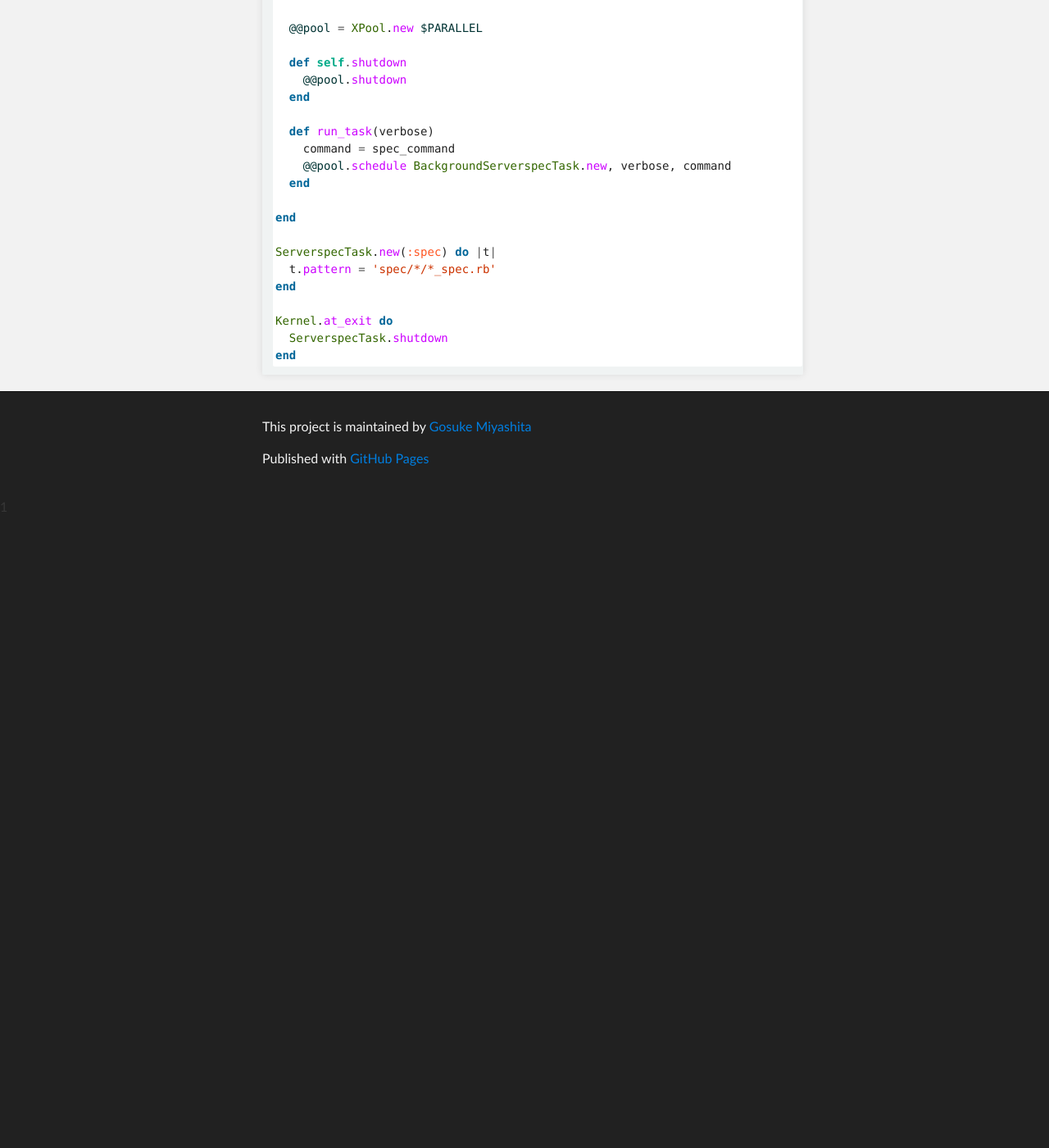
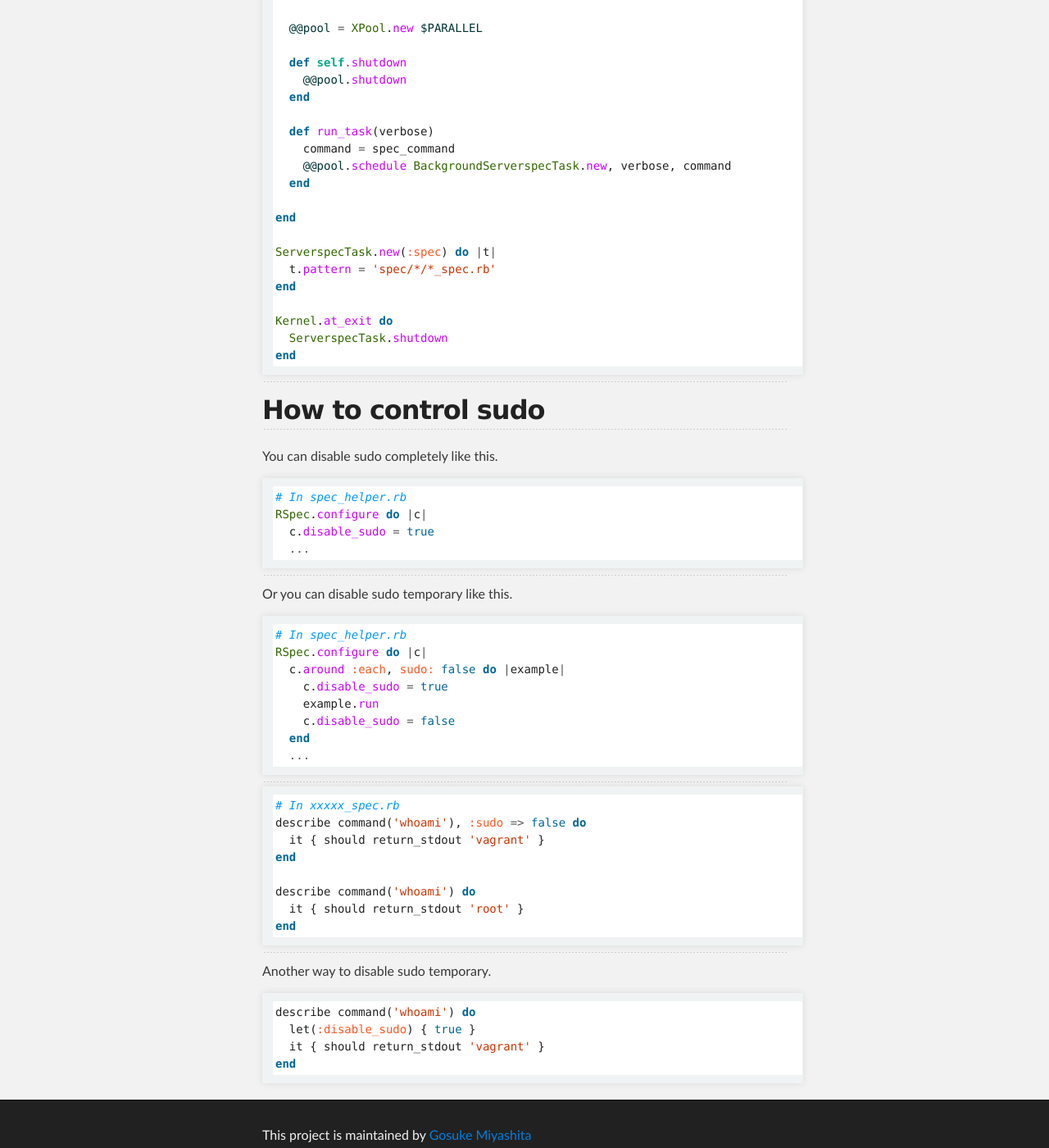
Before and after one commit to serverspec/serverspec.github.io, a Jekyll site: the page built from advanced_tips.md, in a window 1280 px wide and 1400 px high, scrolled down 5458 px. Shown: the whole window at 82% size. Built offline with Jekyll 4.4.1, drawn with Linux system fonts in a browser that asks for light colours; Markdown is read by kramdown in place of the engine named in the settings; before the commit the page ends 6088 px from its top, so only the background shows below that.

Commit message:
Add how to control sudo

````diff
--- a/advanced_tips.md
+++ b/advanced_tips.md
@@ -284,3 +284,55 @@ end
 ```
 
 [xpool]: https://github.com/robgleeson/xpool "xpool: lightweight process pool"
+
+----
+
+## How to control sudo
+
+You can disable sudo completely like this.
+
+```ruby
+# In spec_helper.rb
+RSpec.configure do |c|
+  c.disable_sudo = true
+  ...
+```
+
+----
+
+Or you can disable sudo temporary like this.
+
+```ruby
+# In spec_helper.rb
+RSpec.configure do |c|
+  c.around :each, sudo: false do |example|
+    c.disable_sudo = true
+    example.run
+    c.disable_sudo = false
+  end
+  ...
+```
+
+----
+
+```ruby
+# In xxxxx_spec.rb
+describe command('whoami'), :sudo => false do
+  it { should return_stdout 'vagrant' }
+end
+
+describe command('whoami') do
+  it { should return_stdout 'root' }
+end
+```
+
+----
+
+Another way to disable sudo temporary.
+
+```ruby
+describe command('whoami') do
+  let(:disable_sudo) { true }
+  it { should return_stdout 'vagrant' }
+end
+```
````
